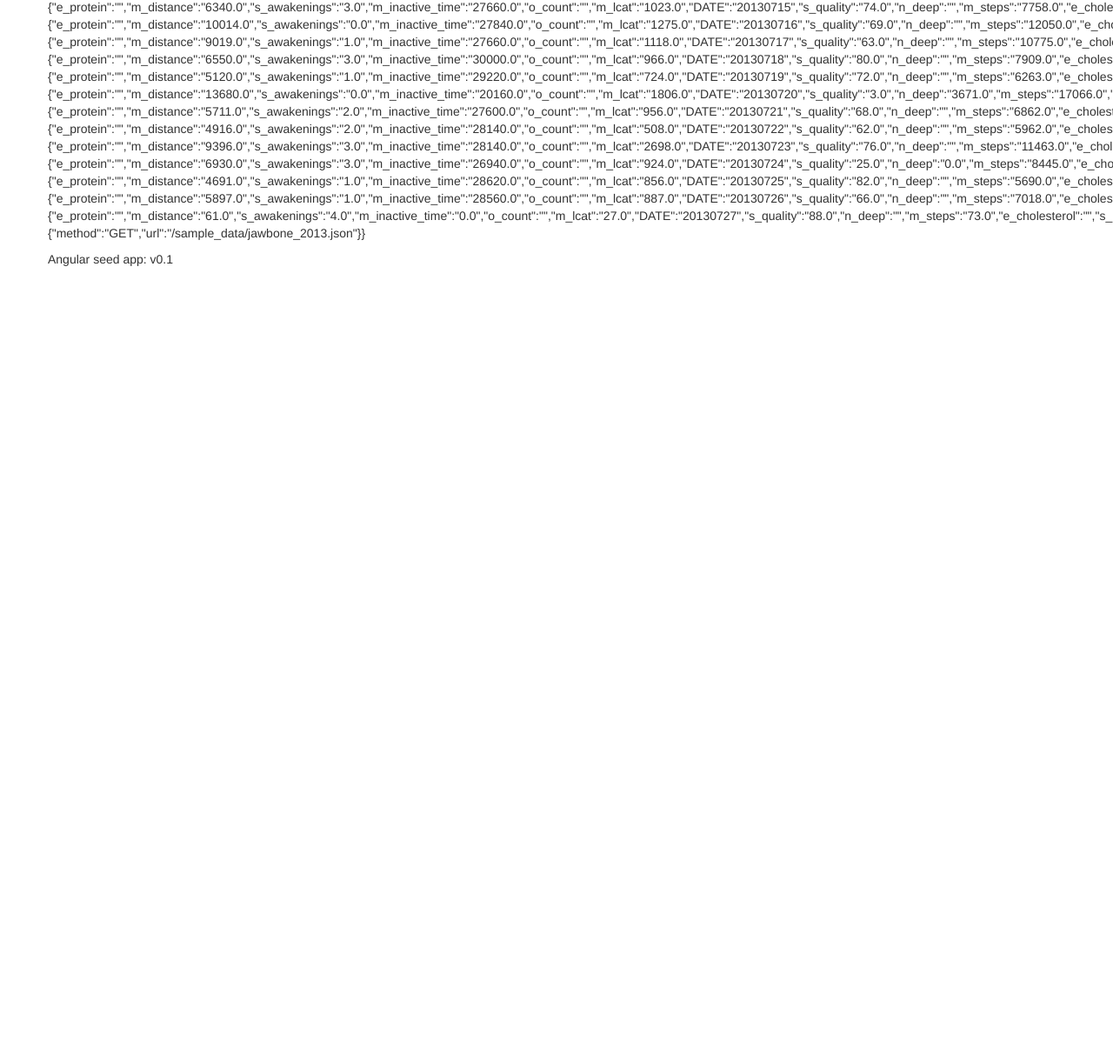
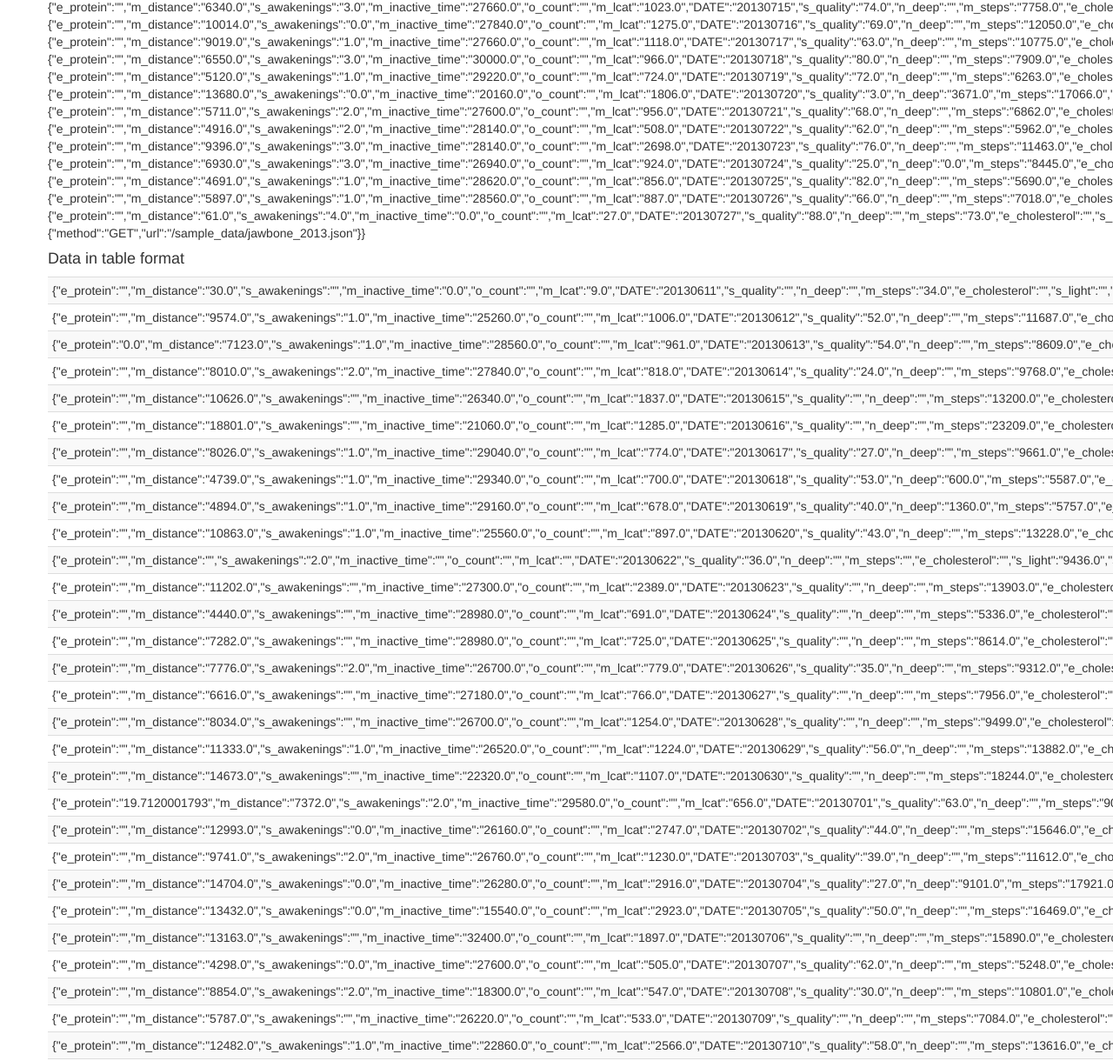
Before and after one commit to chkche1/Interaxn_data, a plain HTML site: page app/index.html at #/view1 in a window 1280 px wide. Shown: the part 812-2032 px from the top of the page at 87% size. Before the commit the page ends 1120 px from the top, so only its background shows below. Drawn offline with Linux system fonts and the light colour scheme.

Commit message:
testing some styles

```diff
--- a/app/partials/partial1.html
+++ b/app/partials/partial1.html
@@ -3,4 +3,11 @@
 <div>
   <p>{{ test }}</p>
   <p>{{ sleepData }} </p>
+
+  <h4>Data in table format</h4>
+  <table class="table table-striped table-condensed table-hover">
+    <tr ng-repeat="data in sleepData.data">
+      <td>{{data}}</td>
+    </tr>
+  </table>
 </div>
```
